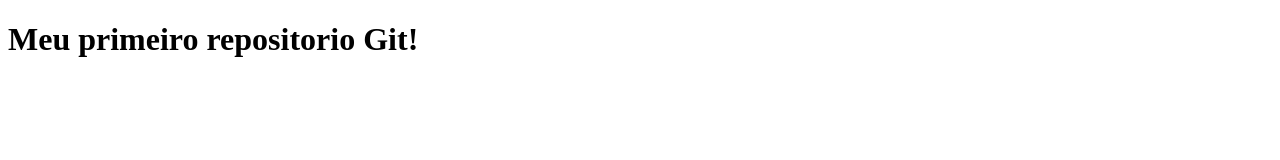
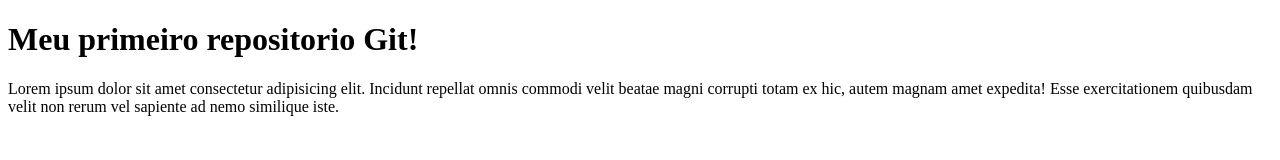
Before and after one commit to GuilhermeNdS/curso-git, a plain HTML site: page index.html in a window 1280 px wide. Drawn offline with Linux system fonts and the light colour scheme.

Commit message:
segundo commit - adicionando paragrafo

```diff
--- a/index.html
+++ b/index.html
@@ -7,5 +7,7 @@
 </head>
 <body>
     <h1>Meu primeiro repositorio Git!</h1>
+    <p>Lorem ipsum dolor sit amet consectetur adipisicing elit. Incidunt repellat omnis commodi velit beatae magni corrupti totam ex hic, autem magnam amet expedita! Esse exercitationem quibusdam velit non rerum vel sapiente ad nemo similique iste.
+    </p>
 </body>
 </html>
```
